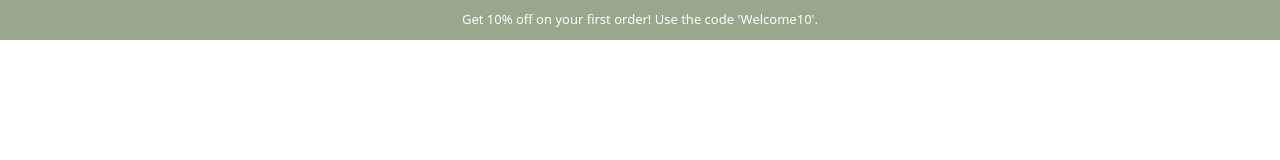
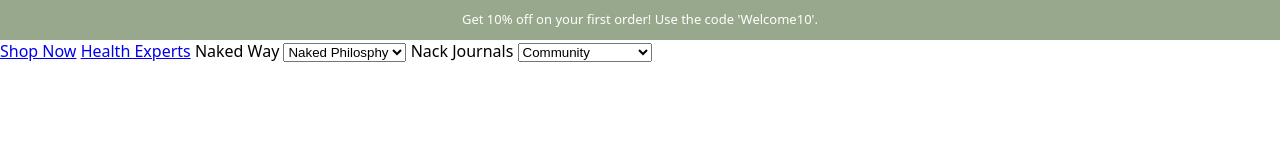
Before and after one commit to ankit8895/Nack-life, a plain HTML site: page index.html in a window 1280 px wide. Drawn offline with Linux system fonts and the light colour scheme.

Commit message:
update the html file

```diff
--- a/index.html
+++ b/index.html
@@ -13,6 +13,22 @@
         <div class="notification">
             Get 10% off on your first order! Use the code 'Welcome10'.
         </div>
+        <div class="head">
+            <a href="https://">Shop Now</a>
+            <a href="https://">Health Experts</a>
+            <label for="dropdown1">Naked Way</label>
+            <select name="dropdown1" id="dropdown1">
+                <option value="Naked Philosphy">Naked Philosphy</option>
+                <option value="Naked Research">Naked Research</option>
+            </select>
+            <label for="dropdown2">Nack Journals</label>
+            <select name="dropdown2" id="dropdown2">
+                <option value="Community">Community</option>
+                <option value="Mental Wellbeing">Mental Wellbeing</option>
+                <option value="Recipes">Recipes</option>
+                <option value="Health and Fitness">Health and Fitness</option>
+            </select>
+        </div>
     </header>
 </body>
 
```
